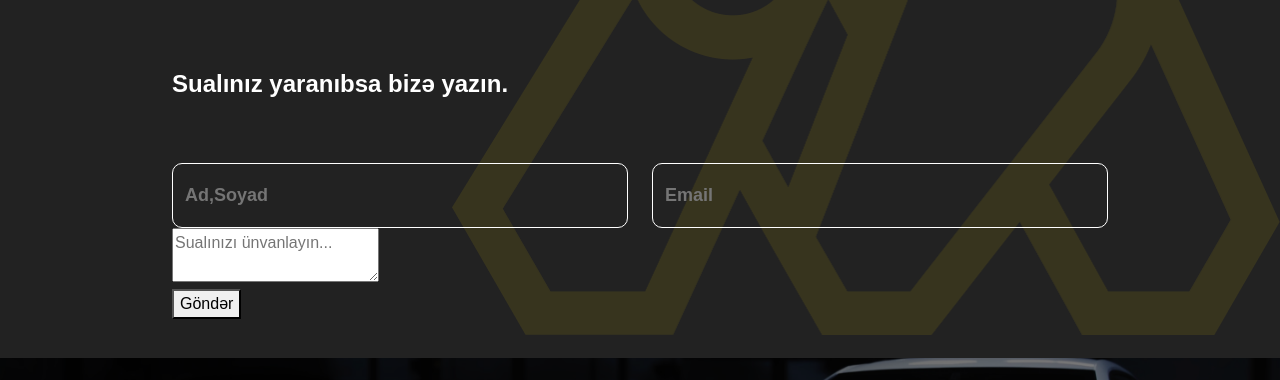
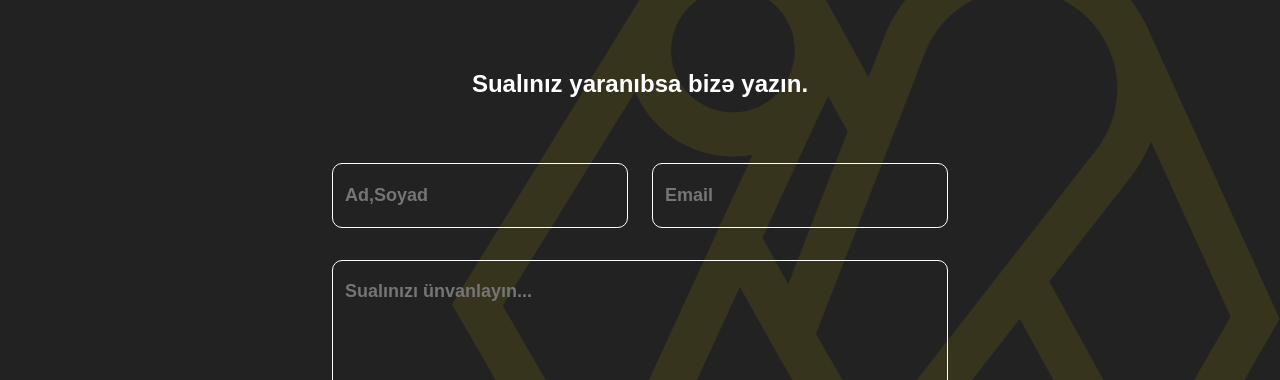
Before and after one commit to aytajnurullazada/MotorHouse, a plain HTML site: page sualCavab.html in a window 1280 px wide. Shown: the part 260-640 px from the top of the page. Drawn offline with Linux system fonts and the light colour scheme; a web font is replaced by a local one.

Commit message:
question and answers page updated

```diff
--- a/assets/style.scss
+++ b/assets/style.scss
@@ -305,7 +305,6 @@ section.contact {
     border: none;
     padding: 19px 76px;
     font-weight: bold;
-
   }
 
   .container {
--- a/assets/sualCavab.scss
+++ b/assets/sualCavab.scss
@@ -1,3 +1,4 @@
+$main-color: #FFDD00;
 section.questionAnswer {
   background-color: #222222;
   color: white;
@@ -62,21 +63,20 @@ section.questionAnswer {
     }
 
     .main {
-      //display: flex;
-      //align-items: center;
-      //justify-content: center;
-      //flex-direction: column;
+      padding: 0 160px;
       .form-title {
         margin-bottom: 64px;
         h1 {
           font-size: 24px;
           line-height: 30.24px;
           font-weight: 700;
+          text-align: center;
         }
       }
       .form{
       .row{
         input{
+          width: 100%;
           font-weight: 700;
           font-size: 18px;
           line-height: 18px;
@@ -86,9 +86,47 @@ section.questionAnswer {
           border-radius: 10px;
           background: none;
           padding: 21px 12px;
+          transition: all 400ms;
+          &:focus{
+            outline: none;
+            border-color:$main-color;
+          }
+          &:first-child{
+            margin-right: 8px;
+          }
+        }
 
+        margin-bottom: 32px;
+      }
+        textarea{
+          font-weight: 700;
+          font-size: 18px;
+          line-height: 18px;
+          width: 100%;
+          color: white;
+          border: 1px solid rgba(255, 255, 255, 1);
+          border-radius: 10px;
+          background: none;
+          padding: 21px 12px 81px;
+          &:focus{
+            outline: none;
+            border-color:$main-color;
+          }
         }
       }
+      .submitBtn{
+        text-align: end;
+        margin: 22px 0 25px 0;
+        button {
+          background-color: rgba(255, 221, 0, 1);
+          border-radius: 10px;
+          font-size: 18px;
+          line-height: 22.68px;
+          text-align: center;
+          border: none;
+          padding: 18px 77px;
+          font-weight: bold;
+        }
       }
     }
   }
--- a/sualCavab.html
+++ b/sualCavab.html
@@ -118,9 +118,10 @@
                     <textarea placeholder="Sualınızı ünvanlayın..."></textarea>
                 </div>
             </div>
-      <div class="buttton">
+            <div class="d-flex flex-row-reverse w-100 submitBtn">
                 <button>Göndər</button>
             </div>
+
         </div>
     </div>
 </section>
```
Also changed, not shown: assets/sualCavab.css, assets/sualCavab.min.css (added), 2 other files. Lines whose indentation alone changed are shown as unchanged.
